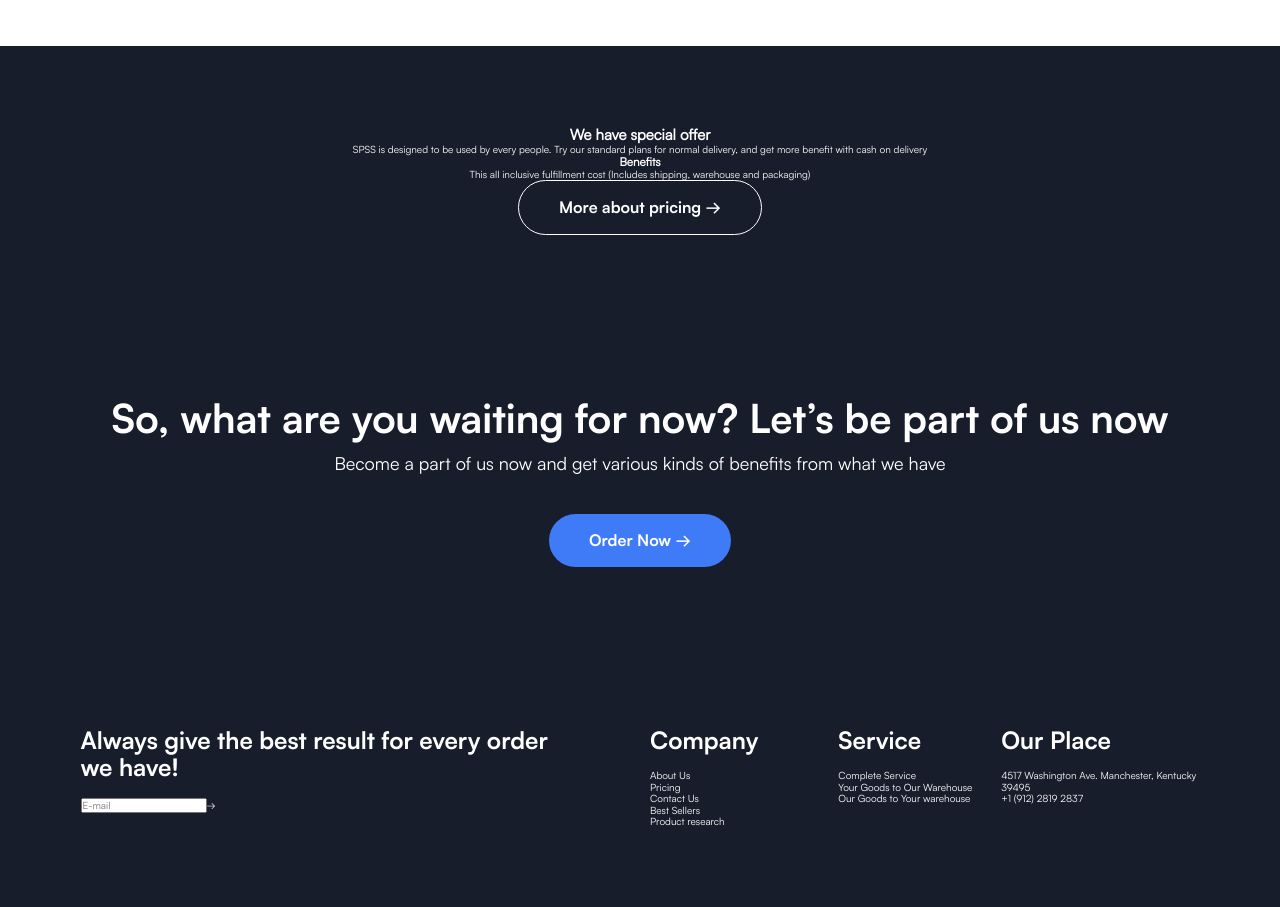
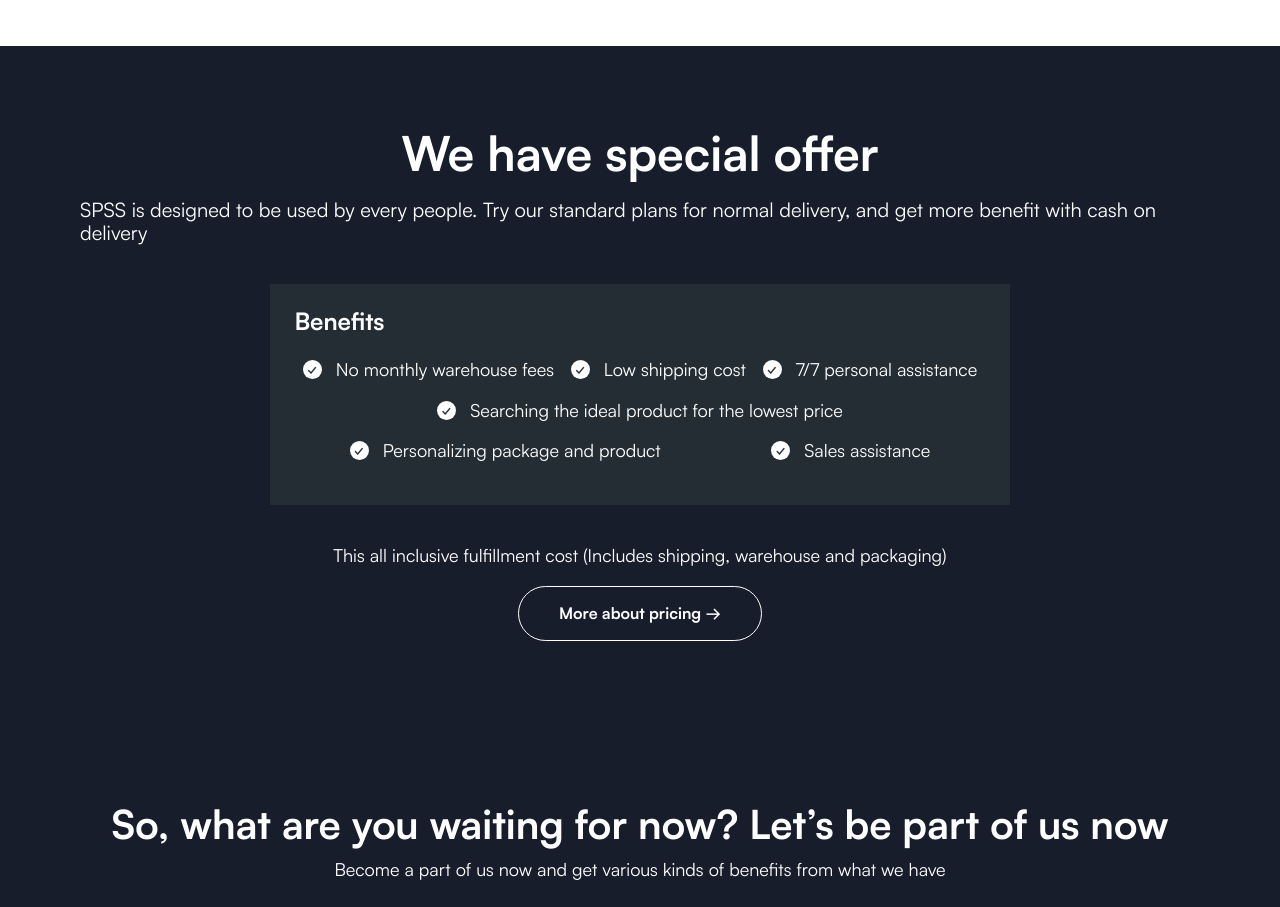
Before and after one commit to Vergilius88/sps, a React (Create React App) app: page / in a window 1280 px wide. Shown: the part 2480-3387 px from the top of the page. Built offline with nearby package versions, Linux system fonts and the light colour scheme.

Commit message:
added benefits

```diff
--- a/src/components/specialOffer/specialOffer.tsx
+++ b/src/components/specialOffer/specialOffer.tsx
@@ -1,4 +1,5 @@
 import { MainButton } from "../button/mainButton"
+import { OfferAdvantages } from "./specialOfferBenefits/specialOfferBenefits"
 import "./specialOfferStyles.scss"
 
 export const SpecialOffer = () => {
@@ -7,15 +8,7 @@ export const SpecialOffer = () => {
             <h2 className="specialOfferTitle">We have special offer</h2>
             <p className="specialOfferText">SPSS is designed to be used by every people. Try our standard plans for normal delivery, and get more benefit with cash on delivery</p>
             <ul className="specialOfferList"></ul>
-            <div className="specialOfferAdvantages">
-                <h3>Benefits</h3>
-                <ul>
-                    <li>
-                        <div></div>
-                        <p></p>
-                    </li>
-                </ul>
-            </div>
+            <OfferAdvantages/>
             <p className="specialOfferDescription">This all inclusive fulfillment cost (Includes shipping, warehouse and packaging)</p>
             <MainButton title="More about pricing &#8594;" theme="transparentButton" />
         </div>
--- /dev/null
+++ b/src/components/specialOffer/specialOfferBenefits/specialOfferBenefits.tsx
@@ -0,0 +1,20 @@
+import "./specialOfferBenefitsStyles.scss"
+
+const testData = ["No monthly warehouse fees", "Low shipping cost", "7/7 personal assistance", "Searching the ideal product for the lowest price", "Personalizing package and product", "Sales assistance"]
+
+export const OfferAdvantages = () => {
+    return (
+        <div className="specialOfferAdvantages">
+            <h3>Benefits</h3>
+            <ul>
+                {testData.map(item =>
+                    <li>
+                        <div className="icon">
+                            <span>&#10003;</span></div>
+                        <p>{item}</p>
+                    </li>
+                )}
+            </ul>
+        </div>
+    )
+}
--- /dev/null
+++ b/src/components/specialOffer/specialOfferBenefits/specialOfferBenefitsStyles.scss
@@ -0,0 +1,47 @@
+.specialOfferAdvantages {
+    background-color: #242D34;
+    padding: 2.4rem;
+    max-width: 66%;
+    margin-bottom: 4rem;
+
+    h3 {
+        margin-bottom: 2.4rem;
+        font-family: 'Satoshi-bold';
+        font-size: 2.4rem;
+    }
+
+    ul {
+        display: flex;
+        // flex-direction: column;
+        justify-content: space-around;
+        flex-wrap: wrap;
+    }
+
+    li {
+        display: flex;
+        align-items: center;
+        margin-bottom: 2rem;
+
+        p {
+            font-size: 1.8rem;
+        }
+    }
+
+    .icon {
+        width: 1.9rem;
+        height: 1.9rem;
+        background-color: white;
+        border-radius: 1rem;
+        display: flex;
+        justify-content: center;
+        align-items: center;
+        margin-right: 1.4rem;
+
+        span {
+            color: #242D34;
+            font-weight: 700;
+            font-size: 1.3rem;
+
+        }
+    }
+}
--- /dev/null
+++ b/src/components/specialOffer/specialOfferList/specialOfferList.tsx
@@ -0,0 +1 @@
+import "./specialOfferListStyles.scss"
--- /dev/null
+++ b/src/components/specialOffer/specialOfferList/specialOfferListItem/specialOfferListItem.tsx
@@ -0,0 +1,2 @@
+
+import "./specialOfferListItemStyles.scss"
--- a/src/components/specialOffer/specialOfferStyles.scss
+++ b/src/components/specialOffer/specialOfferStyles.scss
@@ -6,4 +6,20 @@
     // background: linear-gradient(244.62deg, #181D2B -16.18%, rgba(28, 40, 45, 0.8) 107.55%);
     background-color: #181D2B;
     color: #ffffff;
+
+    &Title {
+        font-family: 'Satoshi-bold';
+        font-size: 4.8rem;
+        margin-bottom: 1.6rem;
+    }
+
+    &Text {
+        font-size: 2rem;
+        margin-bottom: 4rem;
+    }
+
+    &Description {
+        font-size: 1.8rem;
+        margin-bottom: 2rem;
+    }
 }
```
Also changed, not shown: src/assets/images/checkMark.png (added), src/components/specialOffer/specialOfferList/specialOfferListItem/specialOfferListItemStyles.scss (added), src/components/specialOffer/specialOfferList/specialOfferListStyles.scss (added).
